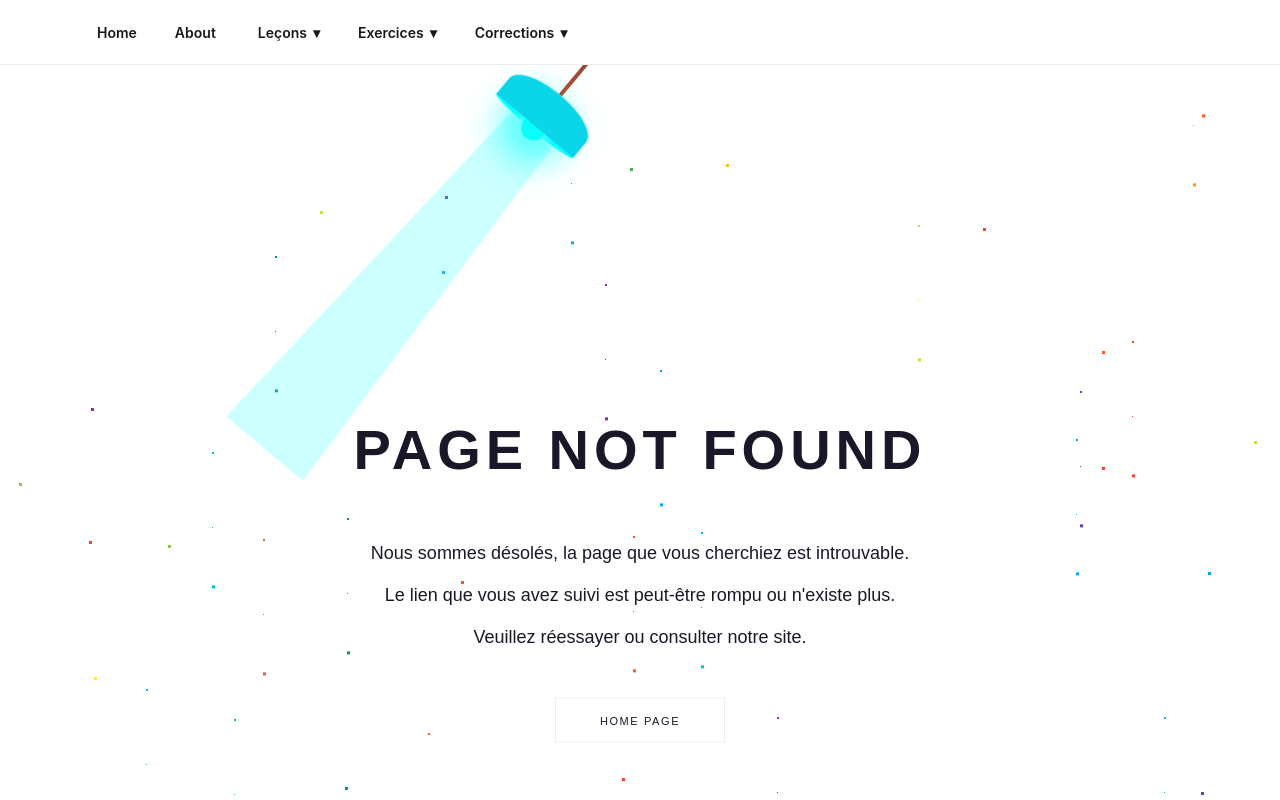
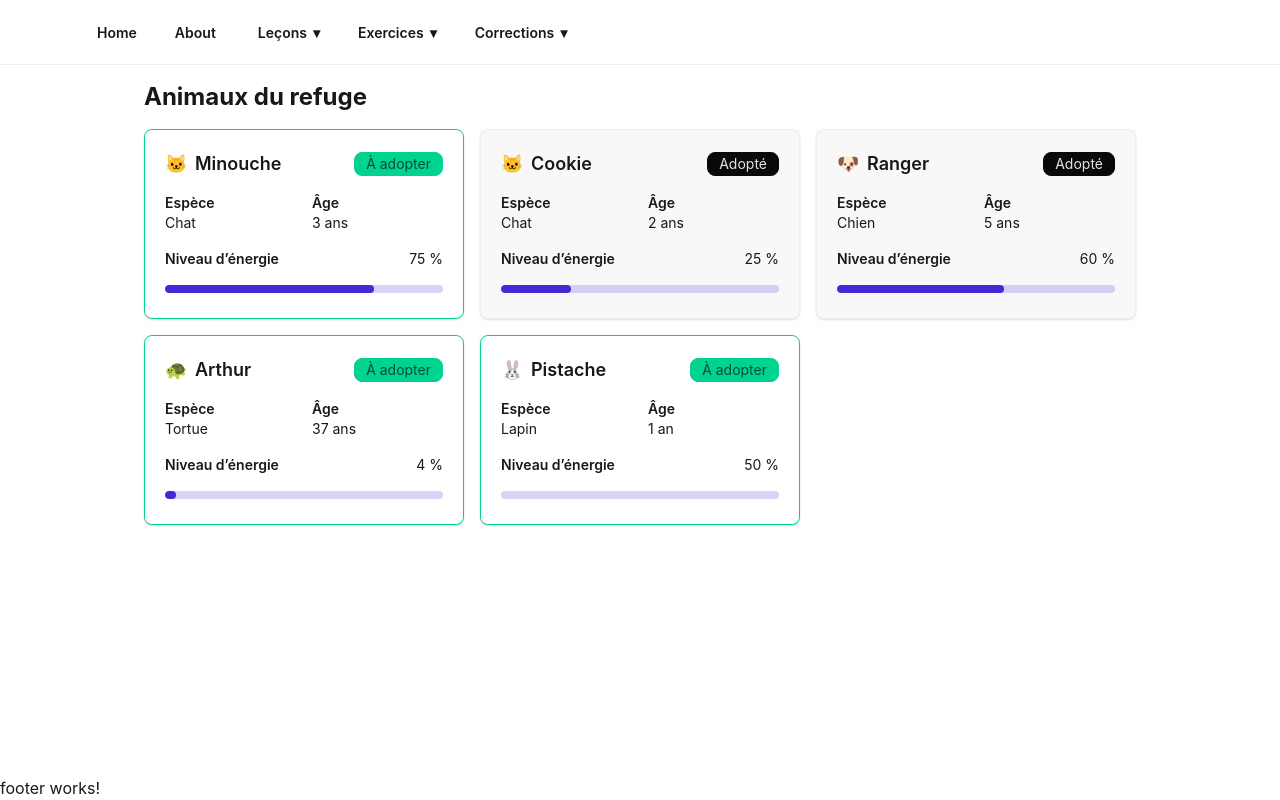
Before and after one commit to arthurb1348/TP-Projet-Angular, an Angular app: page /animal-input-exercice in a window 1280 px wide. Shown: the top 800 px of the page. Built offline with nearby package versions, Linux system fonts and the light colour scheme.

Commit message:
feat: Add animal input exercise

```diff
--- a/src/app/app.routes.ts
+++ b/src/app/app.routes.ts
@@ -107,6 +107,10 @@ export const routes: Routes = [
         path: 'shop-exercice',
         loadComponent: () => import('./pages/exercices/shop-exercice/shop-exercice').then((m) => m.ShopExercice),
     },
+    {
+        path: 'animal-input-exercice',
+        loadComponent: () => import('./pages/exercices/animal-input-exercice/animal-input-exercice').then((m) => m.AnimalInputExercice),
+    },
 
     {
         path: 'correction-text-interpolation',
--- /dev/null
+++ b/src/app/components/animal-card/animal-card.html
@@ -0,0 +1,46 @@
+@let adopted = adoption();
+@let energyLevel = energy();
+
+<article
+    class="card border shadow-sm"
+    [class]="adopted ? 'border-base-300 bg-base-200' : 'border-success bg-base-100'"
+>
+    <div class="card-body gap-4 p-5">
+        <div class="flex flex-wrap items-center justify-between gap-2">
+            <h3 class="card-title">
+                <span aria-hidden="true">{{ speciesEmoji() }}</span>
+                {{ name() }}
+            </h3>
+
+            <span class="badge" [class]="adopted ? 'badge-neutral' : 'badge-success'">
+                {{ adopted ? 'Adopté' : 'À adopter' }}
+            </span>
+        </div>
+
+        <dl class="grid grid-cols-2 gap-4 text-sm">
+            <div>
+                <dt class="font-semibold">Espèce</dt>
+                <dd>{{ species() }}</dd>
+            </div>
+
+            <div>
+                <dt class="font-semibold">Âge</dt>
+                <dd>{{ ageLabel() }}</dd>
+            </div>
+        </dl>
+
+        <div>
+            <div class="mb-2 flex items-center justify-between gap-2 text-sm">
+                <span class="font-semibold">Niveau d’énergie</span>
+                <span>{{ energyLevel }} %</span>
+            </div>
+
+            <progress
+                class="progress progress-primary w-full"
+                [value]="energyLevel"
+                max="100"
+                aria-label="Niveau d’énergie"
+            ></progress>
+        </div>
+    </div>
+</article>
--- /dev/null
+++ b/src/app/components/animal-card/animal-card.ts
@@ -0,0 +1,37 @@
+import { Component, input, computed } from '@angular/core';
+
+@Component({
+  imports: [],
+  selector: 'app-animal-card',
+  styleUrl: './animal-card.css',
+  templateUrl: './animal-card.html',
+})
+
+export class AnimalCard {
+  name = input.required<string>();
+  species = input.required<string>();
+  age = input<number>(1);
+  energy = input<number>(50);
+  adoption= input<boolean>(false);
+
+  readonly speciesEmoji = computed(() => {
+    const species = this.species().trim().toLowerCase();
+    return speciesEmojis.get(species) ?? '🐾';
+  });
+
+  readonly ageLabel = computed(() => {
+    const age = this.age();
+    if (age == null) return 'Inconnu';
+
+    const unit = age >= 2 ? 'ans' : 'an';
+    return `${age} ${unit}`;
+  });
+}
+
+const speciesEmojis = new Map([
+  ['chat', '🐱'],
+  ['chien', '🐶'],
+  ['lapin', '🐰'],
+  ['tortue', '🐢'],
+  ['oiseau', '🐦'],
+]);
--- a/src/app/components/layouts/header/header.html
+++ b/src/app/components/layouts/header/header.html
@@ -142,6 +142,11 @@
                                 Boutique en ligne
                             </a>
                         </li>
+                        <li>
+                            <a routerLink="/animal-input-exercice" (click)="exercisesMenu.open = false">
+                                Refuge pour animaux
+                            </a>
+                        </li>
                     </ul>
                 </details>
             </li>
--- /dev/null
+++ b/src/app/pages/exercices/animal-input-exercice/animal-input-exercice.html
@@ -0,0 +1,16 @@
+<section class="mx-auto max-w-5xl p-4">
+    <h2 class="mb-4 text-2xl font-bold">Animaux du refuge</h2>
+
+    <div class="grid gap-4 sm:grid-cols-2 lg:grid-cols-3">
+        @for (animal of animals; track animal.id) {
+        <app-animal-card
+            [name]="animal.name"
+            [species]="animal.species"
+            [age]="animal.age"
+            [energy]="animal.energy"
+            [adoption]="animal.adoption"
+        ></app-animal-card>
+        }
+        <app-animal-card name="Pistache" species="Lapin"></app-animal-card>
+    </div>
+</section>
--- /dev/null
+++ b/src/app/pages/exercices/animal-input-exercice/animal-input-exercice.ts
@@ -0,0 +1,25 @@
+import { Component } from '@angular/core';
+import { AnimalCard } from '../../../components/animal-card/animal-card';
+
+interface Animal {
+  id: number;
+  name: string;
+  species: string;
+  age: number;
+  energy: number;
+  adoption: boolean;
+}
+
+@Component({
+  selector: 'app-animal-input-exercice',
+  imports: [AnimalCard],
+  templateUrl: './animal-input-exercice.html',
+})
+export class AnimalInputExercice {
+  readonly animals: Animal[] = [
+    { id: 1, name: 'Minouche', species: 'Chat', age: 3, energy: 75, adoption: false },
+    { id: 2, name: 'Cookie', species: 'Chat', age: 2, energy: 25, adoption: true },
+    { id: 3, name: 'Ranger', species: 'Chien', age: 5, energy: 60, adoption: true },
+    { id: 4, name: 'Arthur', species: 'Tortue', age: 37, energy: 4, adoption: false },
+  ];
+}
--- a/src/app/pages/lessons/user-card-lesson/user-card-lesson.ts
+++ b/src/app/pages/lessons/user-card-lesson/user-card-lesson.ts
@@ -11,7 +11,7 @@ export interface UserProfile {
   imports: [],
   selector: 'app-user-card-lesson',
   styleUrl: './user-card-lesson.css',
-template: `
+  template: `
     <div class="card bg-base-100 border border-base-300 shadow-md">
       <div class="card-body p-4 flex flex-row items-center justify-between">
         <div>
@@ -28,7 +28,8 @@ template: `
         </div>
       </div>
     </div>
-  `})
+  `
+})
 export class UserCardLesson {
   // 📥 Entrée de données (Property Binding [user]="...")
   user = input.required<UserProfile>();
```
Also changed, not shown: src/app/components/animal-card/animal-card.css (added), src/app/pages/exercices/animal-input-exercice/animal-input-exercice.css (added), 2 other files (tests, documents, lock files or other folders).
